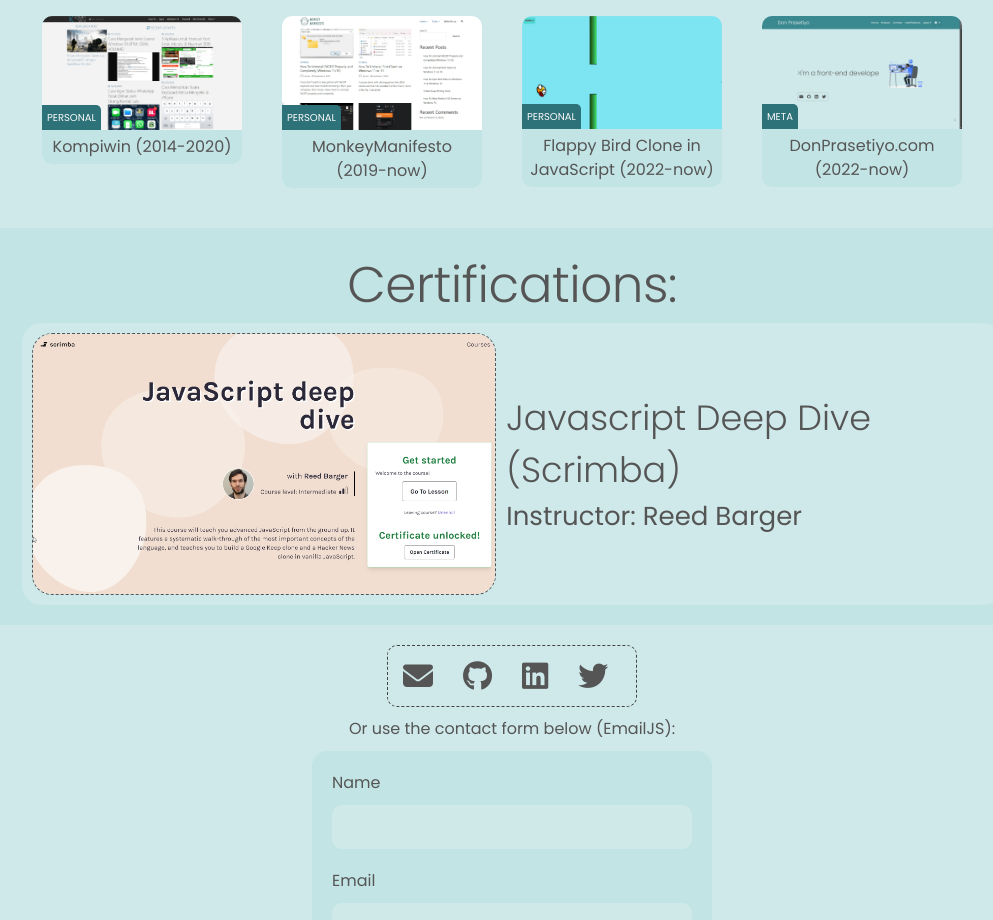
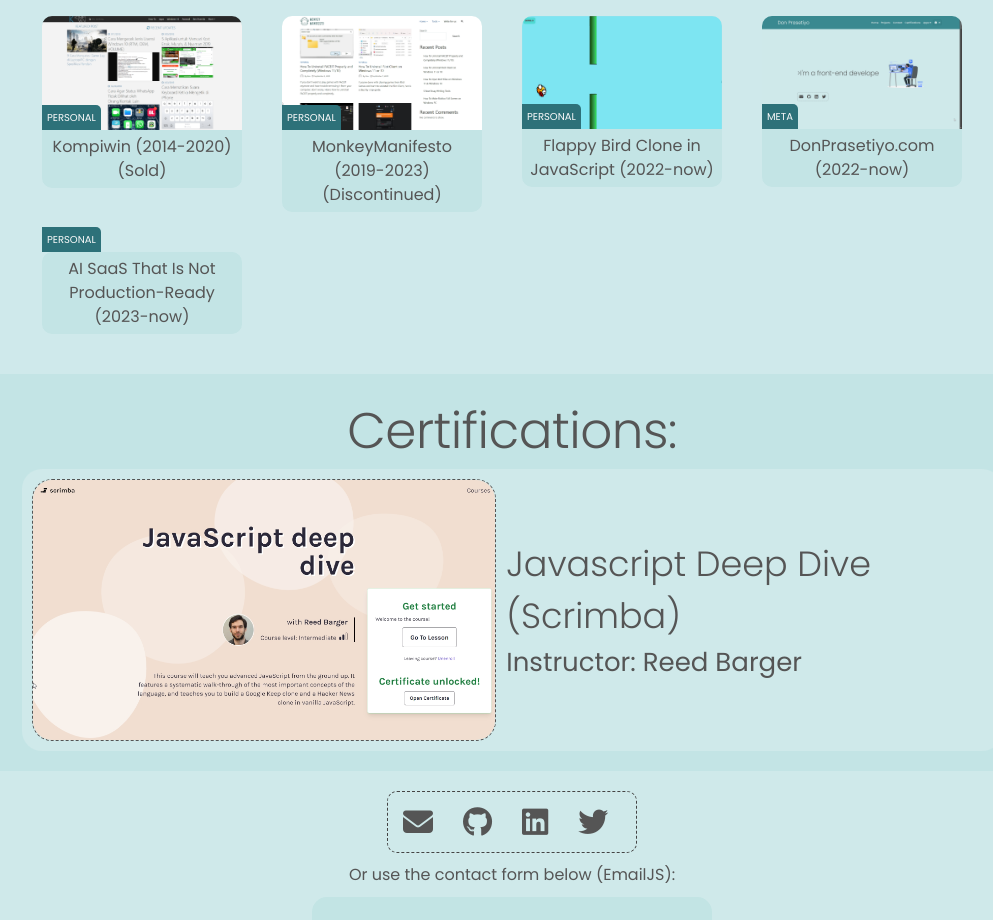
Before and after one commit to donprasetiyo/donprasetiyo, a Next.js app: page / in a window 1280 px wide. Shown: the part 1200-2120 px from the top of the page, without its empty margins (128-1121 px from the left). Built offline with nearby package versions, Linux system fonts and the light colour scheme.

Commit message:
minor production update

```diff
--- a/components/Projects.tsx
+++ b/components/Projects.tsx
@@ -10,15 +10,16 @@
 
     const KompiwinDetails = () => {
         return (
-            <p>This website was made with WordPress. I sold the site in 2020. Deployed in DigitalOcean, on an Ubuntu server. Previously was a Blogger.com site with a template that I made myself using HTML and CSS. See my another Blogger template on <a href="https://www.deviantart.com/donyprasetiyo/art/Renosif-Free-Premium-Blogger-Template-508106620" target="_blank" rel="noopener noreferrer">DeviantArt</a>.</p>
+            <p>This website was made with WordPress. I sold the site in 2020. Deployed in DigitalOcean, on an Ubuntu server. Previously was a Blogger.com site with a template that I made myself using HTML and CSS. See my another discontinued Blogger template on <a href="https://www.deviantart.com/donyprasetiyo/art/Renosif-Free-Premium-Blogger-Template-508106620" target="_blank" rel="noopener noreferrer">DeviantArt</a>.</p>
         );
     }
 
     const MMDetails = () => {
         return (
             <>
-                <p>This is a <strong>NextJS</strong> blog that is deployed on <strong>AWS Lightsail</strong>, running on an Ubuntu server, and its CSS made with Tailwind CSS, in <strong>TypeScript</strong>. It is responsive and SEO friendly.</p>
-                <p>Previously was a WordPress blog, so it uses a MySQL database to store the blog posts. It is SSR and is purposely made to get organic traffic from search engines, monetized with Ezoic, so its tech SEO and its content is regularly carefully taken care of.</p>
+                <p>This was a <strong>NextJS</strong> blog (previously WordPress) that was deployed on <strong>AWS Lightsail</strong>, running on an Ubuntu server, and its CSS made with Tailwind CSS, in <strong>TypeScript</strong>. It was responsive and SEO friendly.</p>
+                <p>Previously was a WordPress blog, so it used a MySQL database to store the blog posts. It was SSR and purposely made to get organic traffic from search engines, monetized with Ezoic, so its tech SEO and its content is regularly carefully taken care of.</p>
+                <p>This site is discontinued, and I let the domain expired.</p>
             </>
         );
     }
@@ -35,6 +36,12 @@
         );
     }
 
+     const AIDetails = () => {
+        return (
+            <p>Currently building an AI SaaS (software as a service) that is not production-ready yet. It is a collection of AI tools with usage-based prepaid payment system. It uses Discord as authentication, and payment with PayPal Checkout. I use Lucia Auth, Planetscale (MySQL), Prisma as schema definition, Kysely as query builder, Next.js as full-stack framework that is deployed on Lambda and S3 using infra-as-code tool SST (sst.dev).</p>
+        );
+    }
+
     return (
         <>
             <div className="listing-title">
@@ -42,10 +49,11 @@
                 <p>Here are some personal projects that I have built:</p>
             </div>
             <div className="mb-[20px] w-[100%]">
-                <Project title="Kompiwin (2014-2020)" image={kompiwin} alt={'kompiwin'} category='personal' details={<KompiwinDetails />} url={'https://kompiwin.com'} github={null} />
-                <Project title="MonkeyManifesto (2019-now)" image={mm} alt={'mm'} category='personal' details={<MMDetails />} url={'https://monkeymanifesto.com'} github={null} />
+                <Project title="Kompiwin (2014-2020) (Sold)" image={kompiwin} alt={'kompiwin'} category='personal' details={<KompiwinDetails />} url={'https://kompiwin.com'} github={null} />
+                <Project title="MonkeyManifesto (2019-2023) (Discontinued)" image={mm} alt={'mm'} category='personal' details={<MMDetails />} url={'https://monkeymanifesto.com'} github={null} />
                 <Project title="Flappy Bird Clone in JavaScript (2022-now)" image={flappy} alt={'flappy'} category='personal' details={<FlappyDetails/>} url={'https://flappy.donprasetiyo.com/'} github={'https://github.com/donprasetiyo/Flappy'}/>
                 <Project title="DonPrasetiyo.com (2022-now)" image={meta} alt={'meta'} category='meta'details={<MetaDetails/>} url={'/'} github={'https://github.com/donprasetiyo/donprasetiyo'} />
+                <Project title="AI SaaS That Is Not Production-Ready (2023-now)" image={null} alt={'meta'} category='personal'details={<AIDetails/>} url={null} github={null} />
             </div>
         </>
     );
```
Also changed, not shown: components/Project.tsx (+6 -3 lines).
